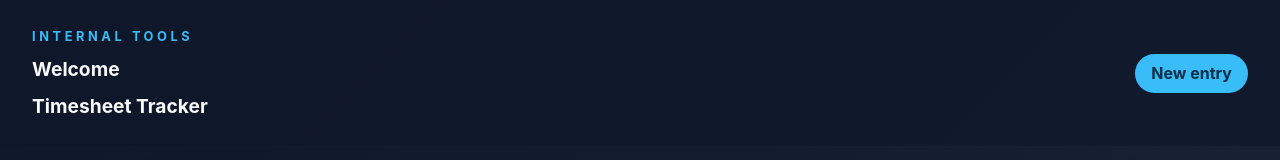
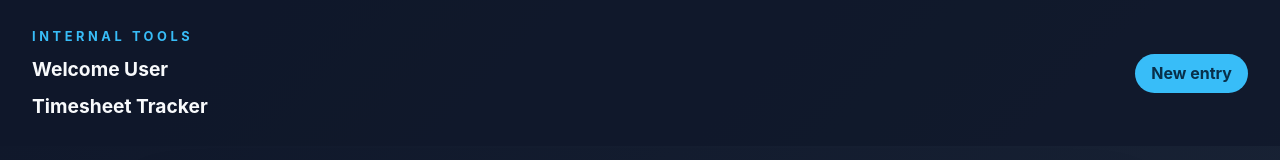
Before and after one commit to chaitanyadaniel/timesheet-tool, a React (Vite) app: page / in a window 1280 px wide. Shown: the top 160 px of the page. Built offline with nearby package versions, Linux system fonts and the light colour scheme.

Commit message:
feature/T-ozcb1j-tic-7

```diff
--- a/src/App.jsx
+++ b/src/App.jsx
@@ -107,7 +107,7 @@ function App() {
       <header className="topbar">
         <div>
           <p className="eyebrow">Internal tools</p>
-          <h1>Welcome</h1>
+          <h1>Welcome User</h1>
 
           <h1>Timesheet Tracker</h1>
         </div>
```
